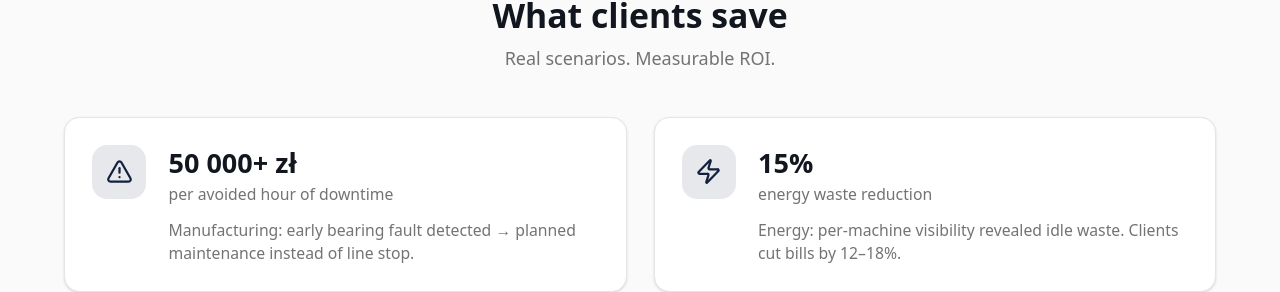
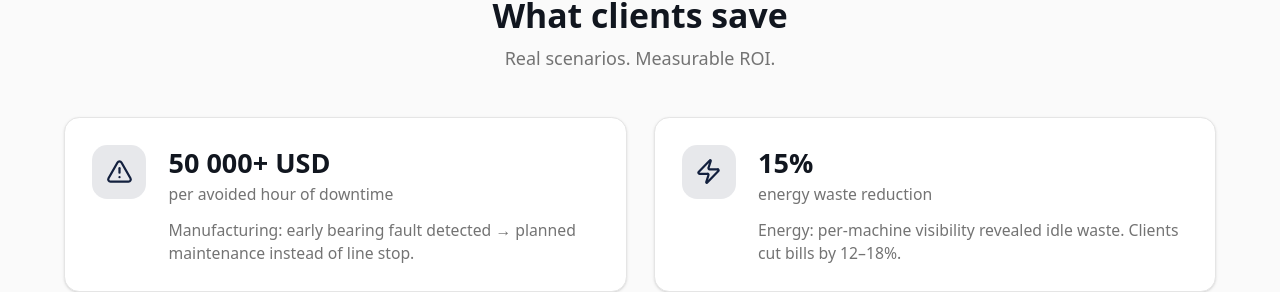
Before and after one commit to mateuszglowa/swa-iot-web, a Next.js app: page / in a window 1280 px wide. Shown: the part 767-1059 px from the top of the page. Built offline with nearby package versions, Linux system fonts and the light colour scheme.

Commit message:
added favico

```diff
--- a/src/app/layout.tsx
+++ b/src/app/layout.tsx
@@ -43,7 +43,7 @@ export default function RootLayout({
         <script dangerouslySetInnerHTML={{ __html: themeScript }} />
       </head>
       <body
-        className={`${inter.variable} ${geistMono.variable} font-sans antialiased`}
+        className={`USD{inter.variable} USD{geistMono.variable} font-sans antialiased`}
       >
         <ThemeProvider>
           <ThemeToggle />
--- a/src/app/page.tsx
+++ b/src/app/page.tsx
@@ -105,7 +105,7 @@ const ROI_SCENARIOS = [
   {
     id: "downtime",
     icon: AlertTriangle,
-    amount: "50 000+ zł",
+    amount: "50 000+ USD",
     unit: "per avoided hour of downtime",
     scenario: "Manufacturing: early bearing fault detected → planned maintenance instead of line stop.",
   },
@@ -223,7 +223,7 @@ const USE_CASES = [
     asset: "Motors, bearings, compressors",
     risk: "Unplanned downtime, recurring failures",
     variables: "Vibration, temperature, pressure, runtime",
-    outcome: "Prevent failures that cost your company an average of 50,000+ zł per hour of downtime",
+    outcome: "Prevent failures that cost your company an average of 50,000+ USD per hour of downtime",
   },
   {
     vertical: "Irrigation & Agriculture",
```
Also changed, not shown: components.json, src/app/icon.svg (added).
